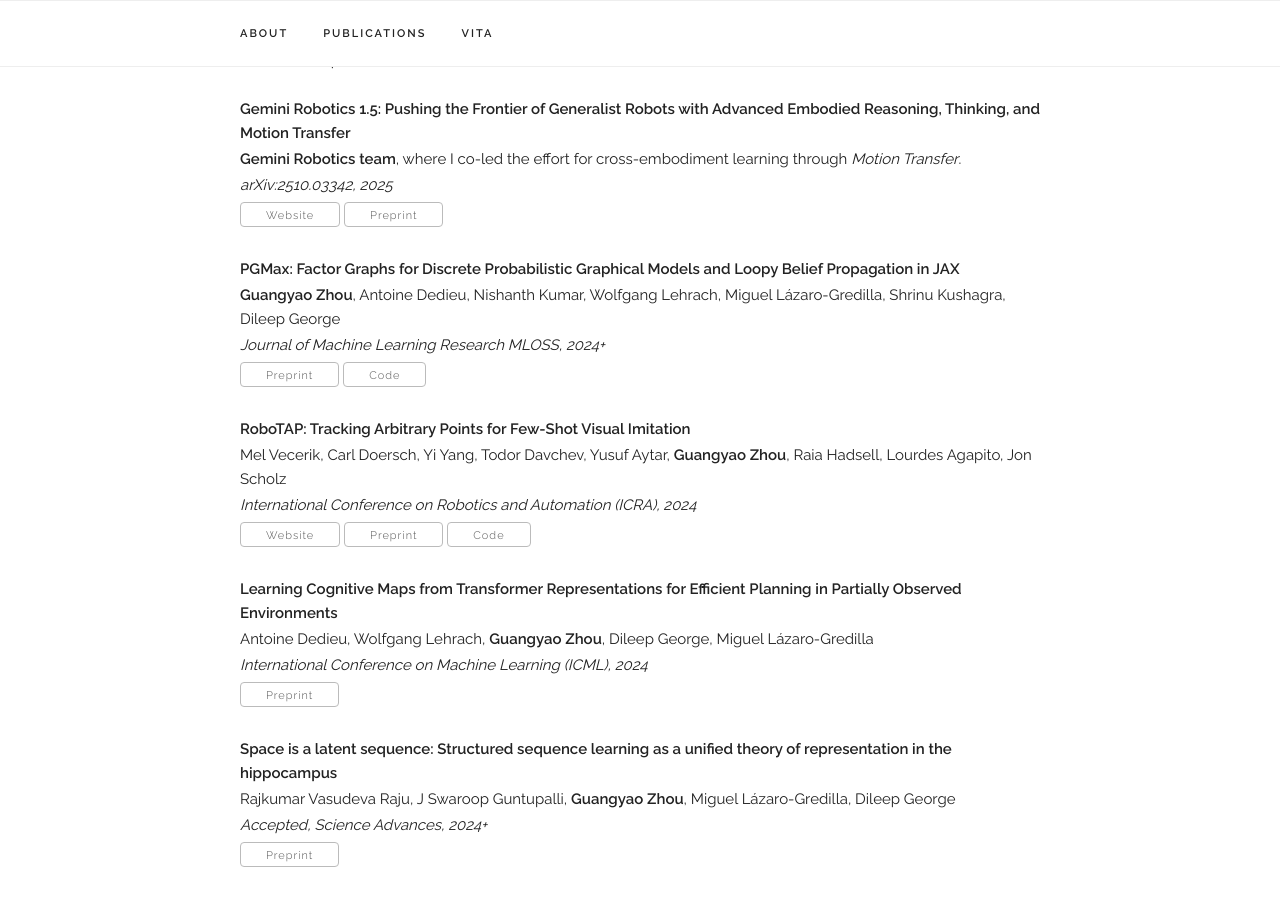
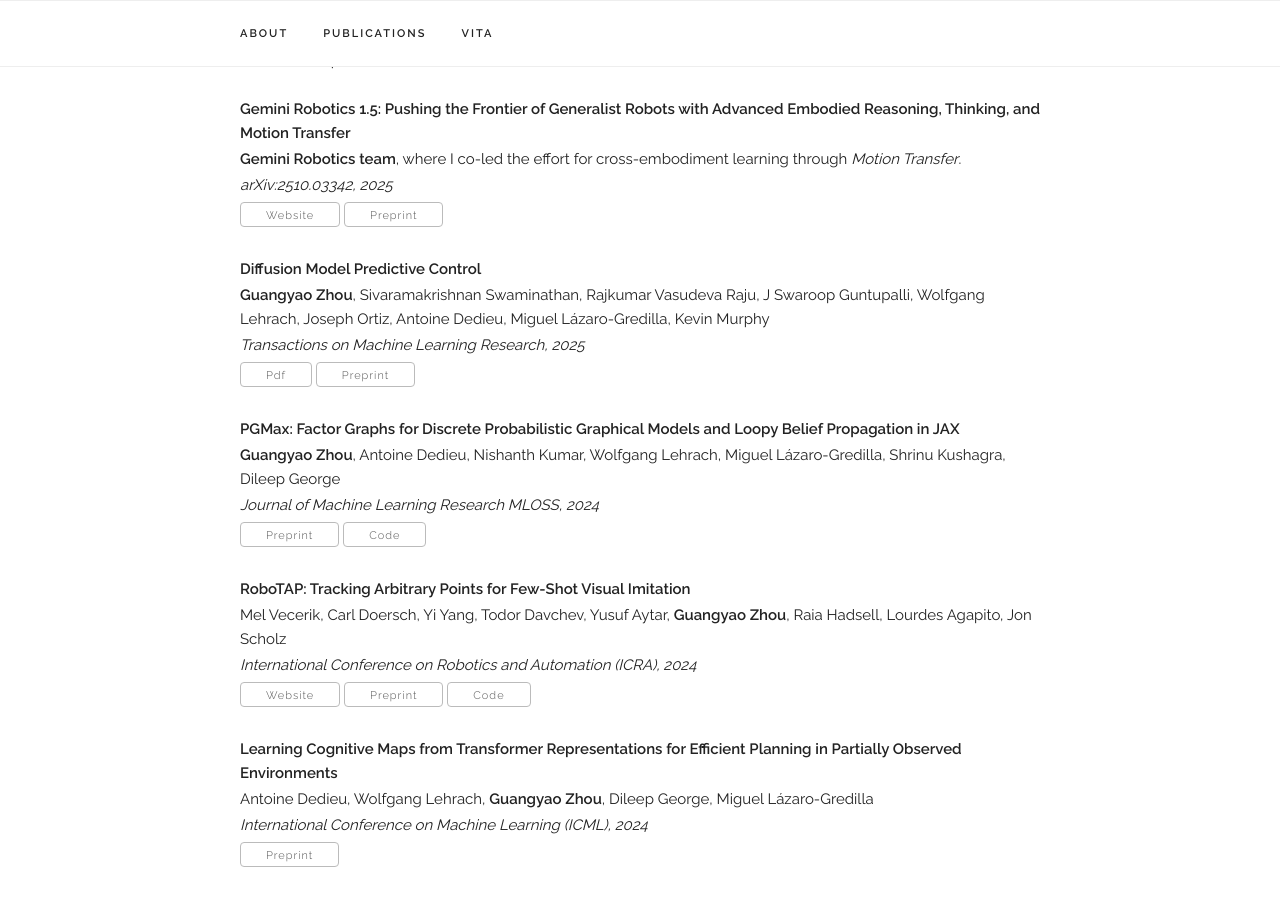
Before and after one commit to StannisZhou/StannisZhou.github.io, a Jekyll site: the page built from index.html, in a window 1280 px wide and 900 px high, scrolled down 792 px. Built offline with Jekyll 4.4.1, drawn with Linux system fonts in a browser that asks for light colours; some web fonts are replaced; comment, search, counter and statistics services are not loaded.

Commit message:
Add D-MPC

```diff
--- a/_data/publications.yaml
+++ b/_data/publications.yaml
@@ -7,11 +7,18 @@ papers:
     preprint: "https://arxiv.org/abs/2510.03342"
     selected: y
 
+  - title: "Diffusion Model Predictive Control"
+    authors: "<b>Guangyao Zhou</b>, Sivaramakrishnan Swaminathan, Rajkumar Vasudeva Raju, J Swaroop Guntupalli, Wolfgang Lehrach, Joseph Ortiz, Antoine Dedieu, Miguel Lázaro-Gredilla, Kevin Murphy"
+    preprint: "https://arxiv.org/abs/2410.05364"
+    paper_pdf: "https://openreview.net/pdf?id=pvtgffHtJm"
+    venue: "Transactions on Machine Learning Research, 2025"
+    selected: y
+
   - title: "PGMax: Factor Graphs for Discrete Probabilistic Graphical Models and Loopy Belief Propagation in JAX"
     authors: "<b>Guangyao Zhou</b>, Antoine Dedieu, Nishanth Kumar, Wolfgang Lehrach, Miguel Lázaro-Gredilla, Shrinu Kushagra, Dileep George"
     code: "https://github.com/google-deepmind/PGMax"
     preprint: "https://arxiv.org/abs/2202.04110"
-    venue: "Journal of Machine Learning Research MLOSS, 2024+"
+    venue: "Journal of Machine Learning Research MLOSS, 2024"
     selected: y
 
   - title: "RoboTAP: Tracking Arbitrary Points for Few-Shot Visual Imitation"
```
Also changed, not shown: 1 other file.
